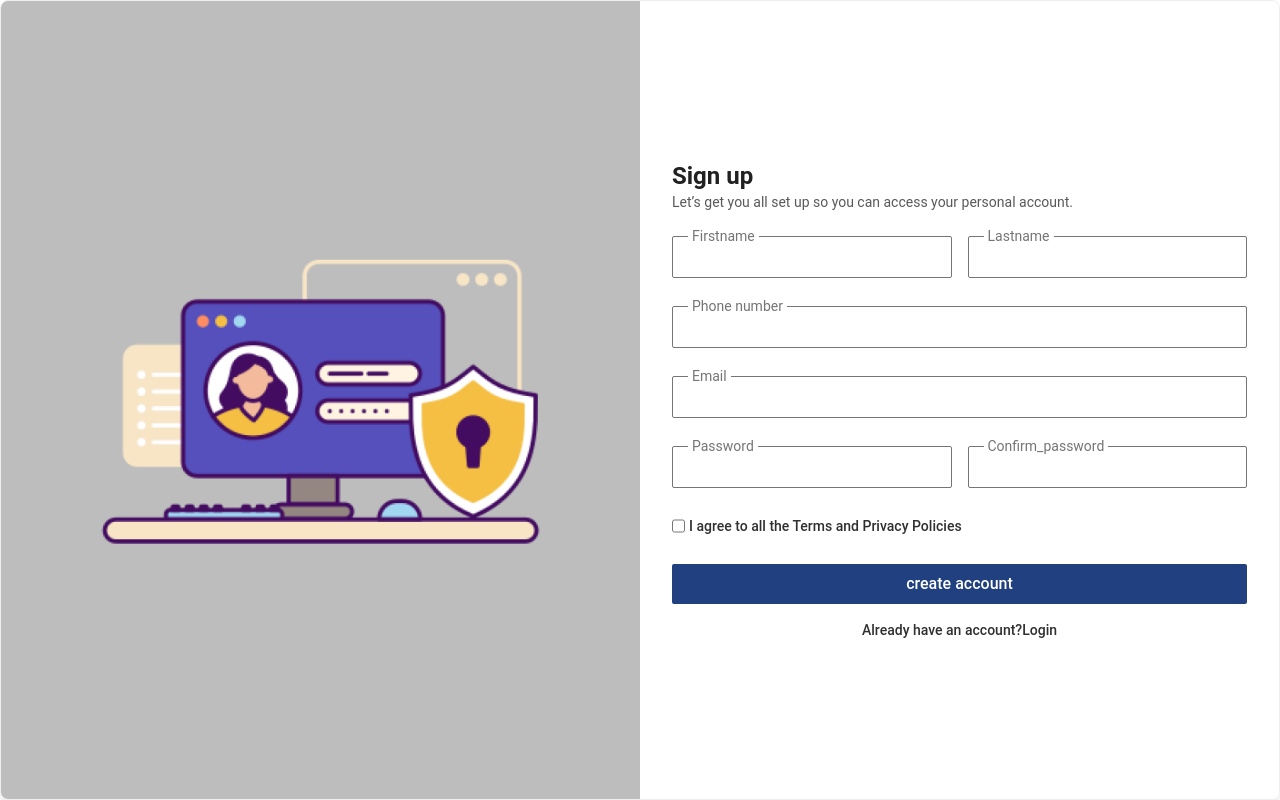
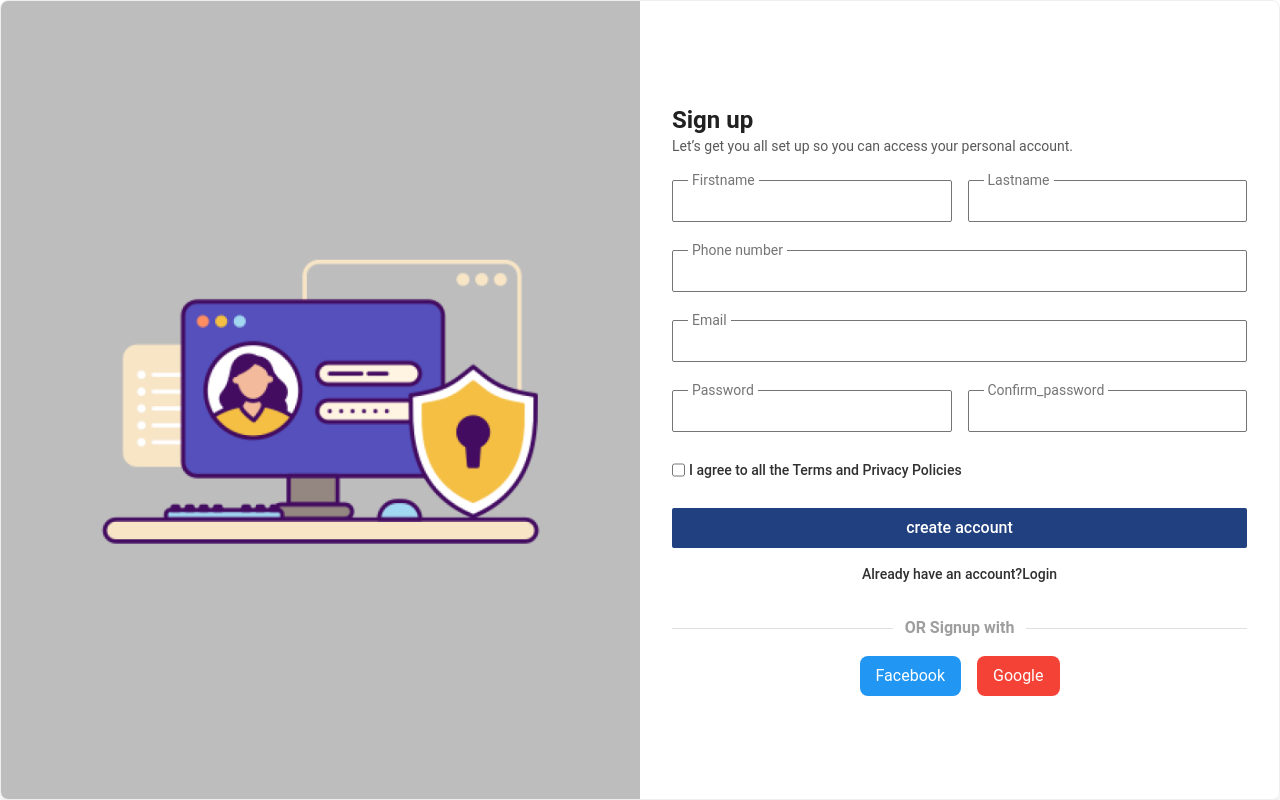
Before and after one commit to BivekKarki/EcommerceReactTest, a React (Vite) app: page /signup in a window 1280 px wide. Built offline with nearby package versions, Linux system fonts and the light colour scheme.

Commit message:
feat: signup page

```diff
--- a/src/components/views/authentication/Signup.jsx
+++ b/src/components/views/authentication/Signup.jsx
@@ -256,6 +256,22 @@ const Signup = () => {
             <p className='text-[#303030] text-sm font-medium'>Already have an account?<button onClick={()=>navigate("/login")}>Login</button> </p>
           </div>
 
+          <div className="mt-4 text-center">
+            <div class="relative flex items-center my-4">
+              <div class="flex-grow border-t border-gray-300"></div>
+              <p class="text-center font-bold mx-3 mb-0 text-gray-500">OR Signup with</p>
+              <div class="flex-grow border-t border-gray-300"></div>
+            </div>
+            <div className="flex justify-center mt-2">
+              <button className="bg-blue-500 text-white px-4 py-2 rounded-lg mx-2">
+                Facebook
+              </button>
+              <button className="bg-red-500 text-white px-4 py-2 rounded-lg mx-2">
+                Google
+              </button>
+            </div>
+          </div>
+
         </div>
       </div>
     </div>
```
